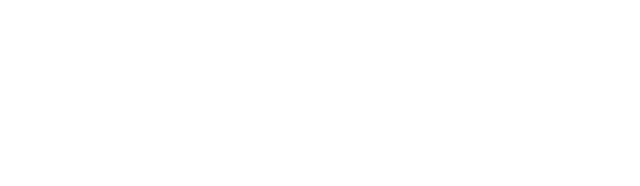
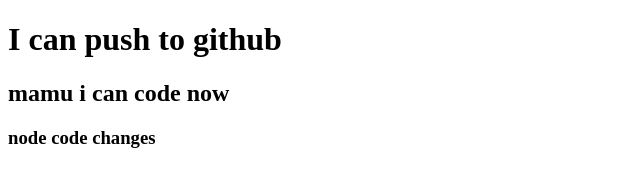
Before and after one commit to shahidpavel/my-second-repo, a plain HTML site: page index.html in a window 1280 px wide. Shown: the whole page, without its empty margins (0-640 px from the left). Drawn offline with Linux system fonts and the light colour scheme.

Commit message:
added headter

```diff
--- a/index.html
+++ b/index.html
@@ -8,6 +8,8 @@
     </title>
 </head>
 <body>
-
+    <h1>I can push to github</h1>
+    <h2>mamu i can code now</h2>
+    <h3>node code changes</h3>
 </body>
 </html>
```
